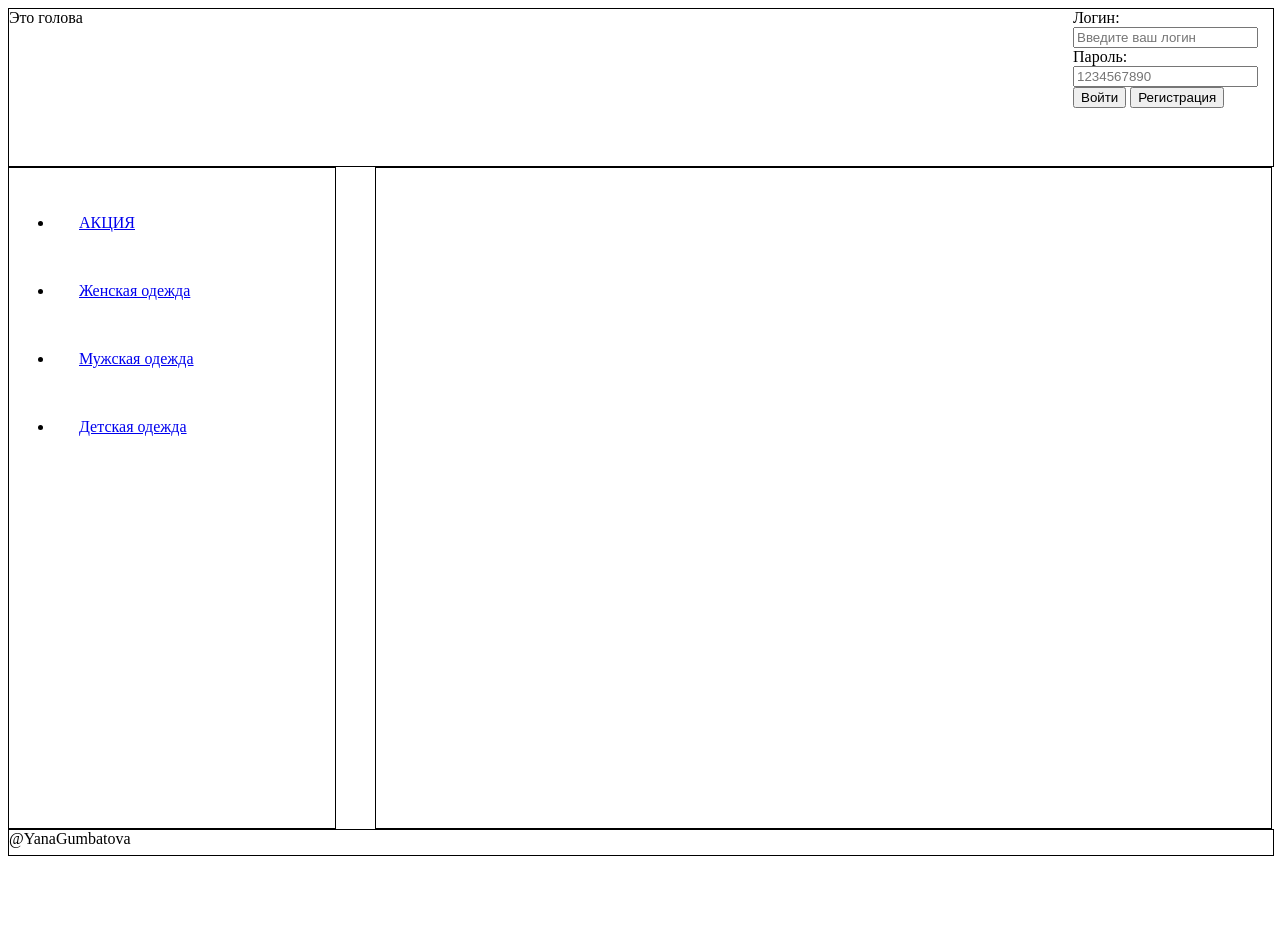
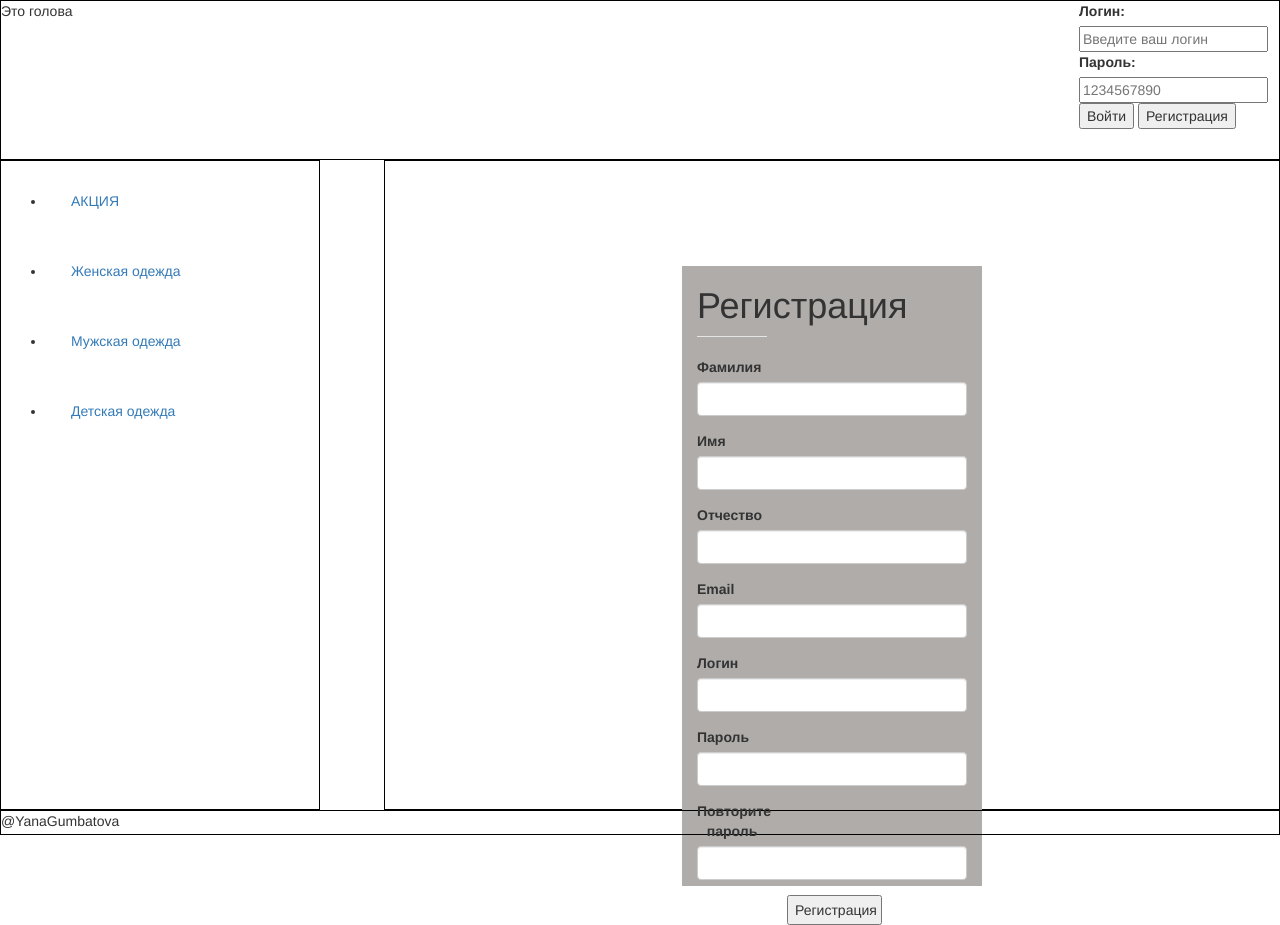
Before and after one commit to YanaGumbatova555/Yana, a PHP site: page /registration.php in a window 1280 px wide. Before the commit the page ends 856 px from the top, so only its background shows below. Run offline with PHP 8.4, Linux system fonts and the light colour scheme; some libraries are stand-ins or nearby versions.

Commit message:
Update registration.php

```diff
--- a/registration.php
+++ b/registration.php
@@ -7,6 +7,75 @@
   <div class="content">
 
     <form action="query-registration.php">
+      <!DOCTYPE html>
+<html>
+  <head>
+    <meta charset="utf-8">
+    <link rel="stylesheet" href="https://maxcdn.bootstrapcdn.com/bootstrap/3.3.6/css/bootstrap.min.css">
+    <title>Регистрация</title>
+    <style>
+    .container {
+      width: 300px;
+      height: 620px;
+      margin: 100px auto 0 auto;
+      text-align: center;
+      background-color: #afacaa;
+    }
+    .sub {
+      text-align: center;
+      margin-left: 90px;
+      width: 95px;
+      height: 30px;
+    }
+    .form-control {
+      width: 270px;
+    }
+    label {
+      float: left;
+    }
+    </style>
+  </head>
+  <body>
+    <div class="container">
+      <div class="row">
+        <div class="col-sm-4">
+            <form method="post" action="sugnup.php">
+              <legend><h1>Регистрация</h1></legend>
+              <div class="form-group">
+                <label for="" >Фамилия</label>
+                <input class="form-control" type="text" name="lastname" value="">
+              </div>
+              <div class="form-group">
+                <label for="">Имя</label>
+                <input class="form-control" type="text" name="name" value="">
+              </div>
+              <div class="form-group">
+                <label for="">Отчество</label>
+                <input class="form-control" type="text" name="middlename">
+              </div>
+              <div class="form-group">
+                <label for="">Email</label>
+                <input class="form-control" type="text" name="Email">
+              </div>
+              <div class="form-group">
+                <label for="">Логин</label>
+                <input class="form-control" type="text" name="login">
+              </div>
+              <div class="form-group">
+                <label for="">Пароль</label>
+                <input class="form-control" type="password" name="password">
+              </div>
+              <div class="form-group">
+                <label>Повторите пароль</label>
+                <input class="form-control" type="password" name="password2">
+              </div>
+              <input class="sub" type="submit" name="submit" value="Регистрация">
+            </form>
+        </div>
+      </div>
+    </div>
+  </body>
+</html>
     </form>
 
   </div>
```
